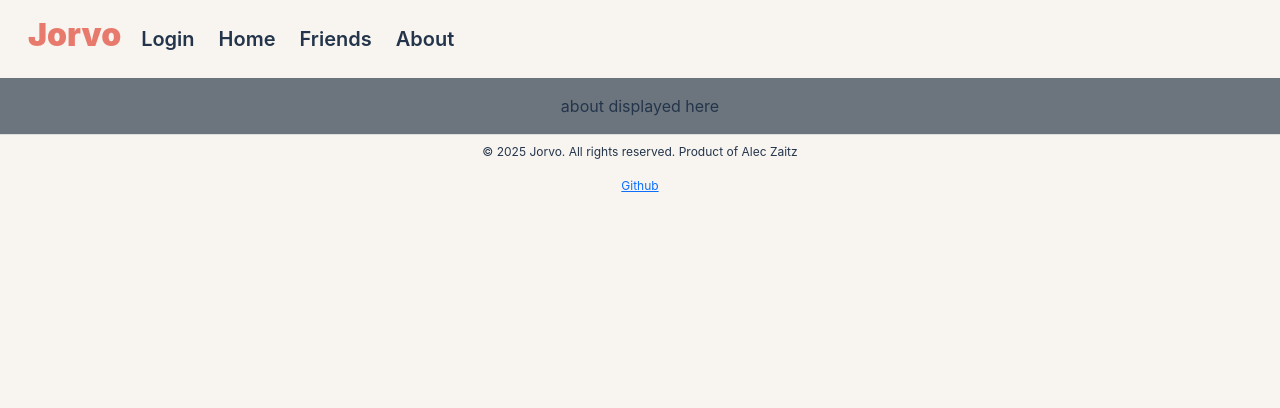
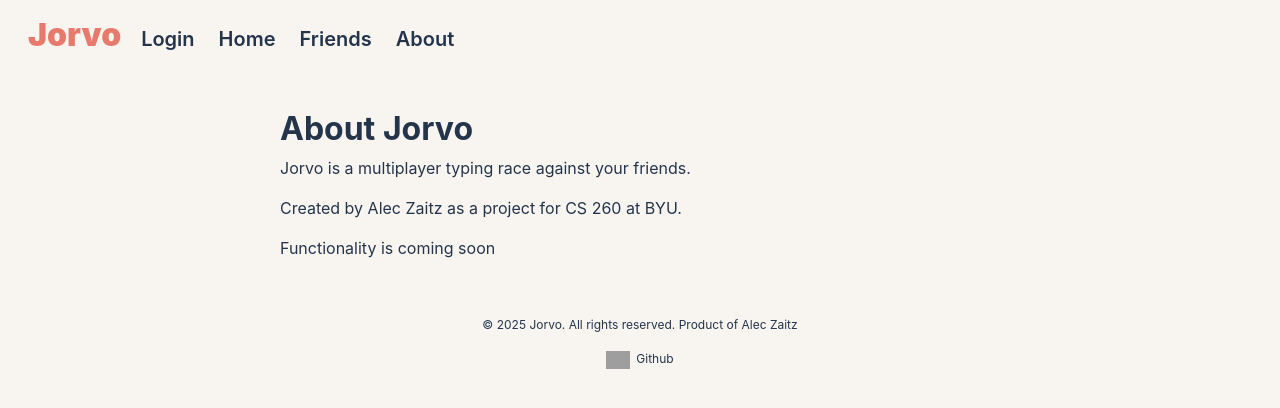
Before and after one commit to aleczaitz/startup, a React (Vite) app: page /about in a window 1280 px wide. Shown: the top 408 px of the page. Built offline with nearby package versions, Linux system fonts and the light colour scheme; grey boxes are pictures that could not be loaded.

Commit message:
made the footer look better

```diff
--- /dev/null
+++ b/src/about/about.css
@@ -0,0 +1,4 @@
+.aboutSection {
+    width: 100%;
+    max-width: 720px;
+}
--- a/src/about/about.jsx
+++ b/src/about/about.jsx
@@ -1,9 +1,15 @@
 import React from 'react';
+import './about.css';
 
 export function About() {
   return (
-    <main className="container-fluid bg-secondary text-center">
-      <div>about displayed here</div>
+    <main>
+      <section className="aboutSection">
+        <h2>About Jorvo</h2>
+        <p>Jorvo is a multiplayer typing race against your friends.</p>
+        <p>Created by Alec Zaitz as a project for CS 260 at BYU.</p>
+        <p>Functionality is coming soon</p>
+      </section>
     </main>
   );
 }
--- a/src/app.css
+++ b/src/app.css
@@ -41,7 +41,6 @@ footer {
   padding: 0.5rem;
   color: var(--primary-color);
   background: var(--bg-color);
-  border-top: 1px solid #ddd;
 }
 
 section {
@@ -80,7 +79,7 @@ menu {
 }
 
 h2 {
-  font-weight: 900;
+  font-weight: 700;
 }
 
 input {
@@ -143,3 +142,8 @@ ul {
 @media (max-width: 640px) {
   .listItem { flex-direction: column; align-items: stretch; gap: 0.5rem; }
 }
+
+.githubLink {
+  color: var(--primary-color);
+  text-decoration: none;
+}
--- a/src/app.jsx
+++ b/src/app.jsx
@@ -41,9 +41,16 @@ export default function App() {
                 <Route path='*' element={<NotFound />} />
             </Routes>
             <footer>
-                <p>&copy; 2025 Jorvo. All rights reserved. Product of Alec Zaitz</p>
-                <a href="https://github.com/aleczaitz/startup">Github</a>
-             </footer>
+  <p>&copy; 2025 Jorvo. All rights reserved. Product of Alec Zaitz</p>
+  <a href="https://github.com/aleczaitz/startup" className="githubLink" target="_blank" rel="noopener noreferrer">
+    <img
+      src="https://cdn.jsdelivr.net/gh/devicons/devicon/icons/github/github-original.svg"
+      alt="GitHub Logo"
+      style={{ width: '24px', verticalAlign: 'middle', marginRight: '6px' }}
+    />
+    Github
+  </a>
+</footer>
         </div>
     </BrowserRouter>
   )
@@ -55,4 +62,4 @@ function NotFound() {
         <div>404 - Not Found</div>
         </main>
     );
-    }
+}
--- a/src/friends/friends.css
+++ b/src/friends/friends.css
@@ -1,11 +1,7 @@
-/* Styles for friends.html */
-@import url('../app.css');
-
 .addFriendSection {
   display: flex;
   flex-direction: column;
   gap: 0.75rem;
-  padding: 1rem 0;
   width: 100%;
   max-width: 720px;
 }
--- a/src/home/home.css
+++ b/src/home/home.css
@@ -1,13 +1,9 @@
-/* Styles for home.html (match lobby) */
-@import url('../app.css');
-
 /* Form + controls */
 .matchStartSection {
   display: flex;
   flex-direction: column;
   align-items: center;
   gap: 0.75rem;
-  padding: 1rem 0;
   width: 100%;
   max-width: 720px;
   align-items: stretch;
```
